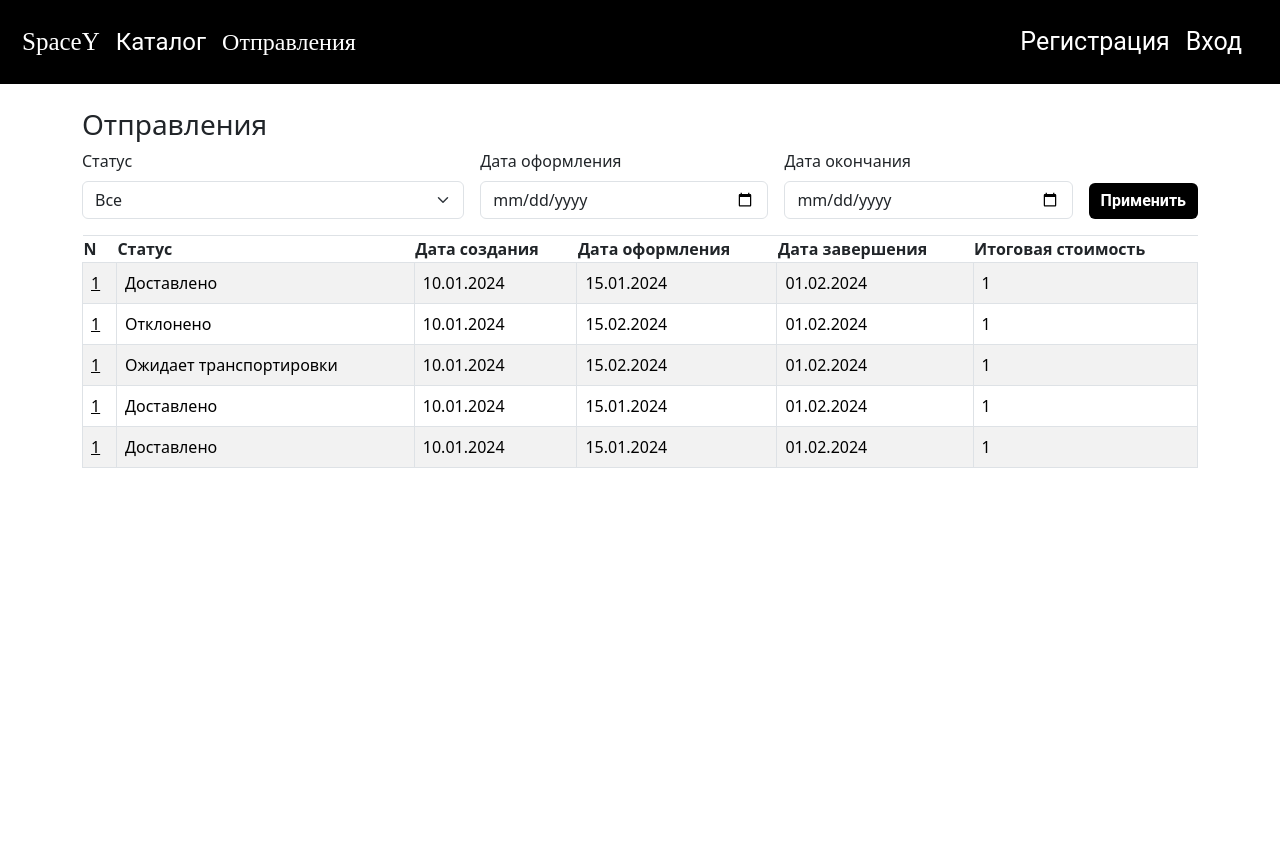
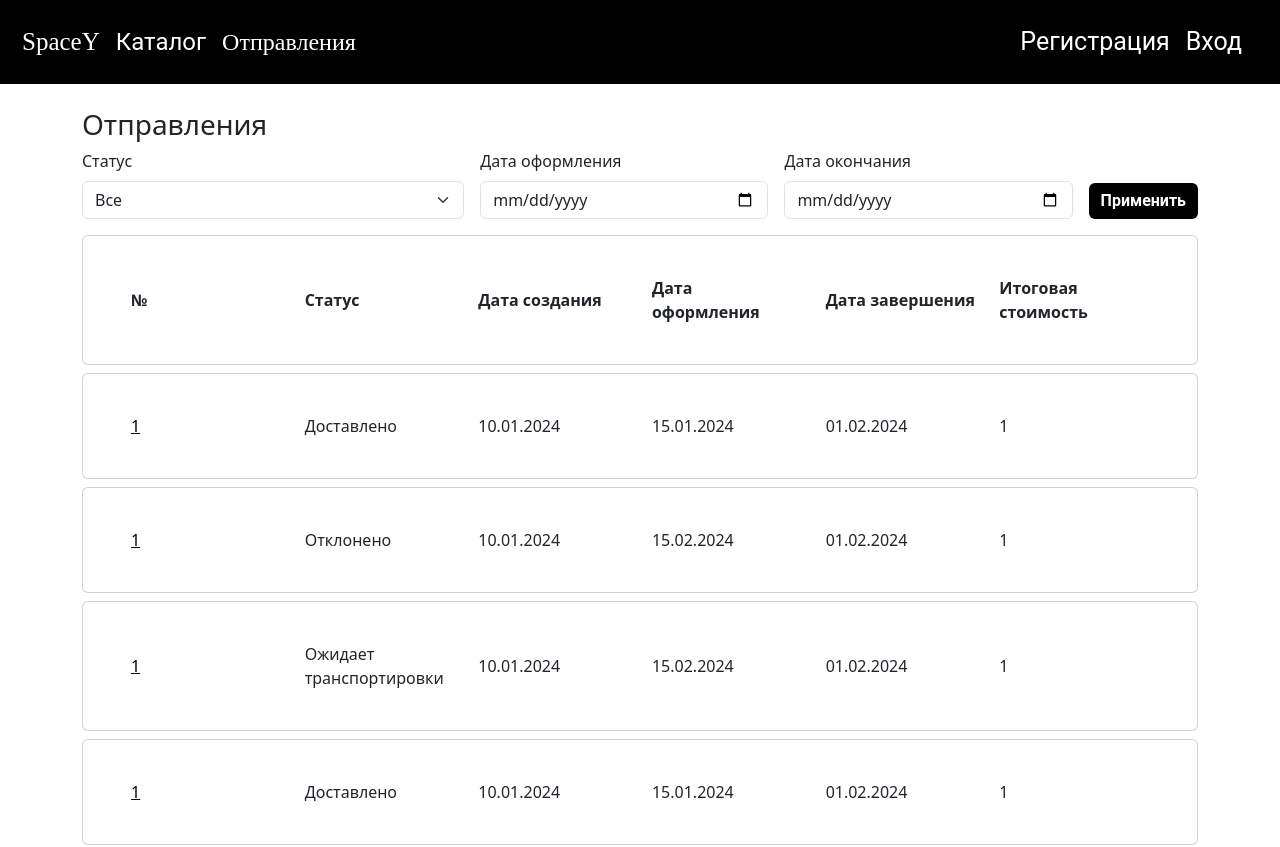
Before and after one commit to Imperialmelon/IU5_WEB-front, a React (Vite) app: page /IU5_WEB-front/shipping_list in a window 1280 px wide. Shown: the top 847 px of the page. Before the commit the page ends 800 px from the top, so only its background shows below. Built offline with nearby package versions, Linux system fonts and the light colour scheme; no server answers; a web font is replaced by a local one.

Commit message:
shipping table fixed

```diff
--- a/src/components/ShippingsTable/index.tsx
+++ b/src/components/ShippingsTable/index.tsx
@@ -2,37 +2,75 @@ import { FC } from "react";
 import { TableProps } from "./typing";
 import { Table } from "react-bootstrap";
 import { Link } from "react-router-dom";
+import {Card, Col, Row} from "react-bootstrap";
 
 export const ShippingsTable : FC  <TableProps> = (props : TableProps) =>{
-    return(
-        <Table striped bordered hover>
-                    <thead>
-                        <th>N</th>
-                        <th>Статус</th>
-                        <th>Дата создания</th>
-                        <th>Дата оформления</th>
-                        <th>Дата завершения</th>
-                        <th>Итоговая стоимость</th>
-                    </thead>
-                    <tbody>
+    return (
+        <div>
+            <Card className="mb-2">
+                <Card.Body className="py-2 px-3">
+                    <Row className="d-flex align-items-center">
+                        <Col xs={12} sm={2}>
+                            <Card.Text><strong>№</strong></Card.Text>
+                        </Col>
+                        <Col xs={12} sm={2}>
+                            <Card.Text><strong>Статус</strong></Card.Text>
+                        </Col>
+                        <Col xs={12} sm={2}>
+                            <Card.Text><strong>Дата создания</strong></Card.Text>
+                        </Col>
+                        <Col xs={12} sm={2}>
+                            <Card.Text><strong>Дата оформления</strong></Card.Text>
+                        </Col>
+                        <Col xs={12} sm={2}>
+                            <Card.Text><strong>Дата завершения</strong></Card.Text>
+                        </Col>
+                        <Col xs={12} sm={2}>
+                            <Card.Text><strong>Итоговая стоимость</strong></Card.Text>
+                        </Col>
+                    </Row>
+                </Card.Body>
+            </Card>
             {props.data.map((shipping) => (
-                <tr key={shipping.number}>
-                    <td>
-                        <Link
-                            to={"/shipping/" + shipping.number}
-                            className="text-black"
-                        >
-                            {shipping.number}
-                        </Link>
-                    </td>
-                    <td>{shipping.status}</td>
-                    <td>{shipping.creationDate}</td>
-                    <td>{shipping.formDate}</td>
-                    <td>{shipping.completitionDate}</td>
-                    <td>{shipping.total_price}</td>
-                </tr>
+                <Card key={shipping.number} className="mb-2">
+                    <Card.Body className="py-2 px-3">
+                        <Row className="d-flex align-items-center">
+                            <Col xs={12} sm={2}>
+                                <Card.Text>
+                                    <Link to={"/install_software_request/" + shipping.number} className="text-black">
+                                        {shipping.number}
+                                    </Link>
+                                </Card.Text>
+                            </Col>
+                            <Col xs={12} sm={2}>
+                                <Card.Text>
+                                    {shipping.status}
+                                </Card.Text>
+                            </Col>
+                            <Col xs={12} sm={2}>
+                                <Card.Text>
+                                    {shipping.creationDate}
+                                </Card.Text>
+                            </Col>
+                            <Col xs={12} sm={2}>
+                                <Card.Text>
+                                    {shipping.formDate}
+                                </Card.Text>
+                            </Col>
+                            <Col xs={12} sm={2}>
+                                <Card.Text>
+                                    {shipping.completitionDate}
+                                </Card.Text>
+                            </Col>
+                            <Col xs={12} sm={2}>
+                                <Card.Text>
+                                    {shipping.total_price}
+                                </Card.Text>
+                            </Col>
+                        </Row>
+                    </Card.Body>
+                </Card>
             ))}
-            </tbody>
-                </Table>
+        </div>
     )
 }
--- a/src/components/ShippingsTable/typing.tsx
+++ b/src/components/ShippingsTable/typing.tsx
@@ -5,6 +5,7 @@ export interface TableRow {
     formDate : string
     completitionDate : string
     total_price : number
+    organization : string
 }
 
 export interface TableProps {
--- a/src/pages/ShippingListPage/useShippingListPage.tsx
+++ b/src/pages/ShippingListPage/useShippingListPage.tsx
@@ -92,6 +92,7 @@ export const useShippingListPage = () => {
         function convertDatetimeToDDMMYYYY(dateString: string | null | undefined): string {
             if (!dateString) return "";
             const date = new Date(dateString);
+
             const day = String(date.getDate()).padStart(2, '0');
             const month = String(date.getMonth() + 1).padStart(2, '0');
             const year = date.getFullYear();
@@ -107,7 +108,8 @@ export const useShippingListPage = () => {
                     creationDate: convertDatetimeToDDMMYYYY(request.creation_datetime),
                     formDate: convertDatetimeToDDMMYYYY(request.formation_datetime),
                     completitionDate: convertDatetimeToDDMMYYYY(request.completion_datetime),
-                    total_price: Number(request.total_price)
+                    total_price: Number(request.total_price),
+                    organization : request.organization
                 }
         })
         return {data}
```
